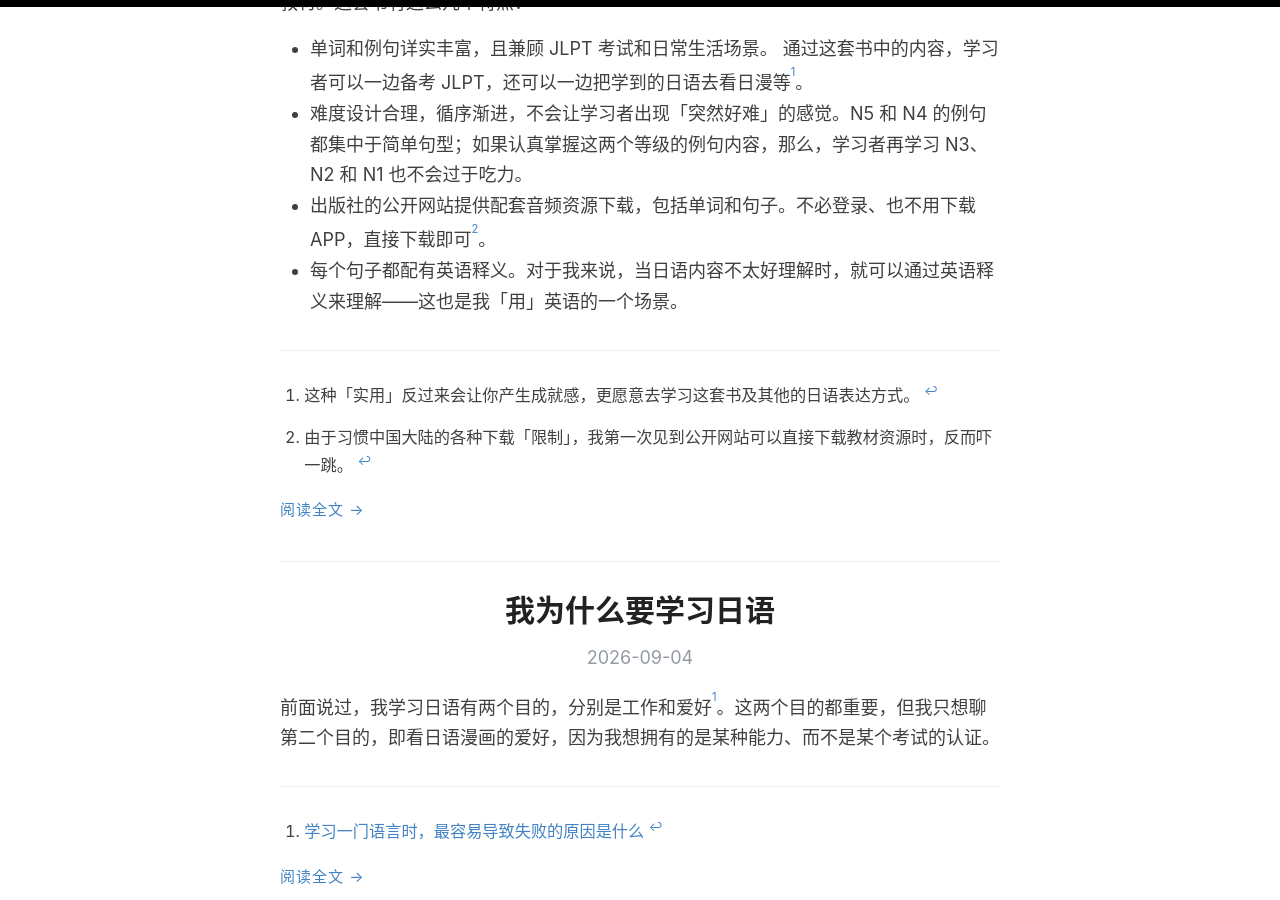
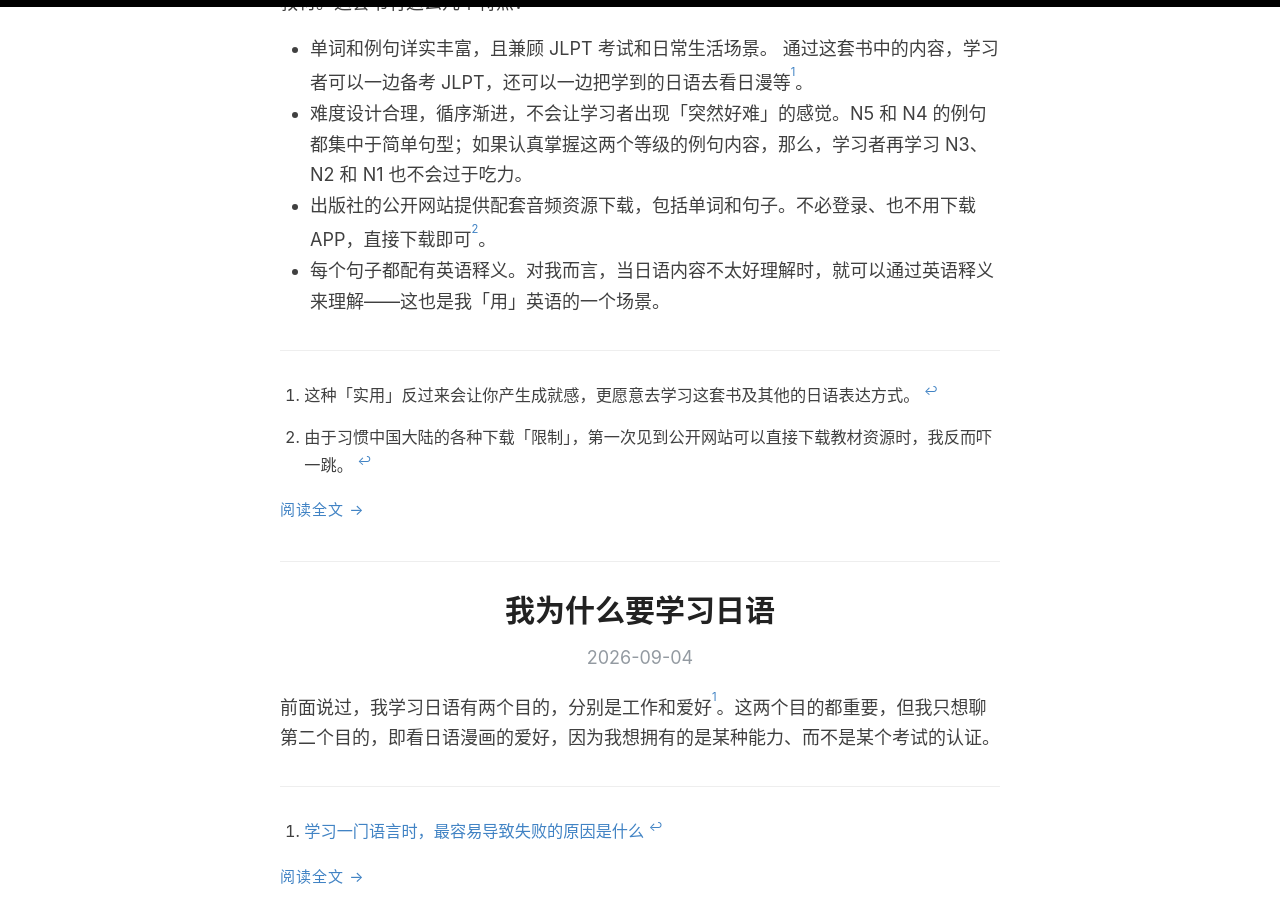
Before and after one commit to hong525-gh/hong525_blog, a Jekyll site: the page built from index.md, in a window 1280 px wide and 900 px high, scrolled down 715 px. Built offline with Jekyll 4.4.1, drawn with Linux system fonts in a browser that asks for light colours.

Commit message:
Update 2026-09-16-a-recommended-jlpt-textbook-series.md

```diff
--- a/_posts/2026-09-16-a-recommended-jlpt-textbook-series.md
+++ b/_posts/2026-09-16-a-recommended-jlpt-textbook-series.md
@@ -7,7 +7,7 @@ date: 2026-09-16 20:12 +0800
 - 单词和例句详实丰富，且兼顾 JLPT 考试和日常生活场景。 通过这套书中的内容，学习者可以一边备考 JLPT，还可以一边把学到的日语去看日漫等[^1]。
 - 难度设计合理，循序渐进，不会让学习者出现「突然好难」的感觉。N5 和 N4 的例句都集中于简单句型；如果认真掌握这两个等级的例句内容，那么，学习者再学习 N3、N2 和 N1 也不会过于吃力。
 - 出版社的公开网站提供配套音频资源下载，包括单词和句子。不必登录、也不用下载 APP，直接下载即可[^2]。
-- 每个句子都配有英语释义。对于我来说，当日语内容不太好理解时，就可以通过英语释义来理解——这也是我「用」英语的一个场景。
+- 每个句子都配有英语释义。对我而言，当日语内容不太好理解时，就可以通过英语释义来理解——这也是我「用」英语的一个场景。
 
 基于这四个特点，我认为这套书不仅适合自学日语，也可用于备考 JLPT。
 
@@ -15,4 +15,4 @@ date: 2026-09-16 20:12 +0800
 
 ---
 [^1]: 这种「实用」反过来会让你产生成就感，更愿意去学习这套书及其他的日语表达方式。
-[^2]: 由于习惯中国大陆的各种下载「限制」，我第一次见到公开网站可以直接下载教材资源时，反而吓一跳。
+[^2]: 由于习惯中国大陆的各种下载「限制」，第一次见到公开网站可以直接下载教材资源时，我反而吓一跳。
```
